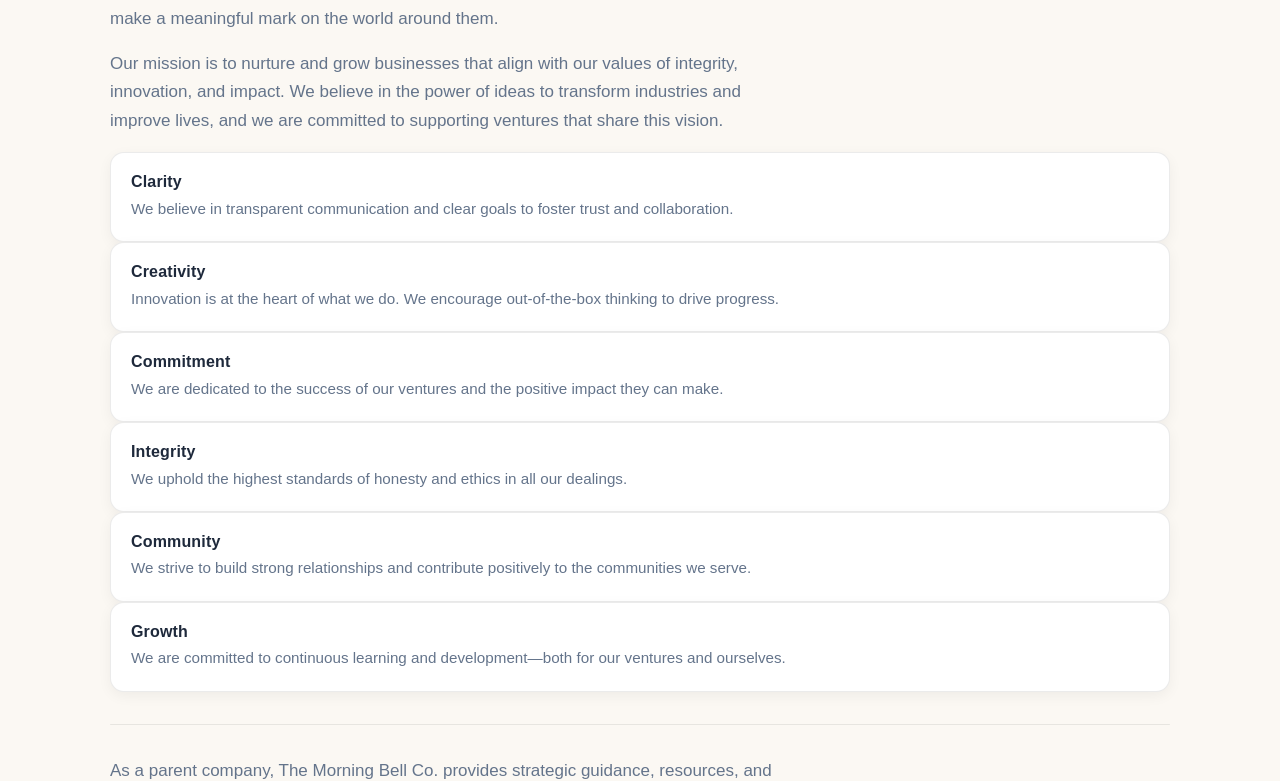
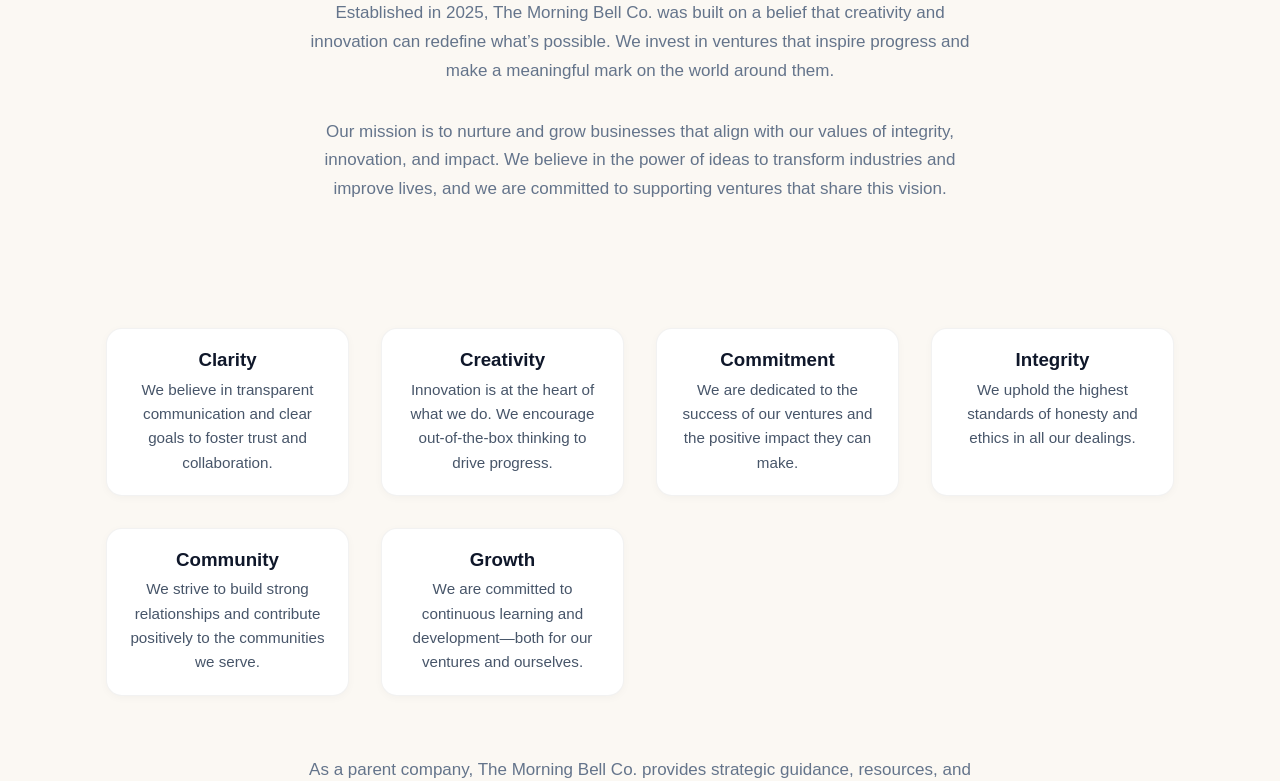
Before and after one commit to BellScriptStudios/the-morning-bell-co, a Next.js app: page / in a window 1280 px wide. Shown: the part 800-1581 px from the top of the page. Built offline with nearby package versions, Linux system fonts and the light colour scheme.

Commit message:
update: about section glow on hover and grid setup

```diff
--- a/src/app/components/AboutSection.tsx
+++ b/src/app/components/AboutSection.tsx
@@ -12,14 +12,15 @@ export default function AboutSection() {
         around them.
       </p>
 
+
       <p className={styles.mission}>
         Our mission is to nurture and grow businesses that align with our values
         of integrity, innovation, and impact. We believe in the power of ideas
         to transform industries and improve lives, and we are committed to
         supporting ventures that share this vision.
       </p>
-
-      <div className={styles.valuesGrid} role="list">
+      <section className={styles.stack} id="stacl">
+        <div className={styles.valuesGrid} role="list">
         <div className={styles.valueCard} role="listitem">
           <h3 className={styles.valueTitle}>Clarity</h3>
           <p className={styles.valueText}>
@@ -62,7 +63,8 @@ export default function AboutSection() {
             ventures and ourselves.
           </p>
         </div>
-      </div>
+        </div>
+      </section>
 
       <div className={styles.divider} />
 
--- a/src/app/styles/AboutSection.module.css
+++ b/src/app/styles/AboutSection.module.css
@@ -1,12 +1,14 @@
 .section {
   max-width: 1100px;
   margin: 0 auto;
-  padding: 0 1rem;
+  padding: clamp(2rem, 8vw, 4rem) 1rem;
   color: var(--text);
   position: relative;
   isolation: isolate;
+  text-align: center;
 }
 
+/* Subtle radial light at top */
 .section::before {
   content: "";
   position: absolute;
@@ -14,7 +16,7 @@
   height: 220px;
   z-index: -1;
   pointer-events: none;
-  background: radial-gradient(700px 260px at 50% 0, rgba(255,255,255,0.06), transparent 60%);
+  background: radial-gradient(700px 260px at 50% 0, rgba(255, 255, 255, 0.06), transparent 60%);
   opacity: 0.8;
 }
 
@@ -23,173 +25,86 @@
   font-size: clamp(1.6rem, 5.5vw, 2.5rem);
   line-height: 1.12;
   margin: 0 0 1rem;
-  letter-spacing: -.02em;
+  letter-spacing: -0.02em;
+  color: #0f172a;
 }
 
 .lead,
 .mission,
 .context {
-  color: var(--muted);
-  font-size: clamp(.98rem, 3.6vw, 1.0625rem);
+  color: var(--muted, #475569);
+  font-size: clamp(0.98rem, 3.6vw, 1.0625rem);
   line-height: 1.7;
-  margin: 0 0 1rem;
+  margin: 0 auto 2rem;
   max-width: 70ch;
   text-wrap: pretty;
 }
 
-.divider {
-  height: 1px;
-  width: 100%;
-  background: var(--line);
-  margin: 1.5rem 0;
-  border-radius: 1px;
+.stack {
+  /* more vertical space like About (a touch more on small screens) */
+  padding: clamp(2.5rem, 7vw, 3.75rem) 0;
+  text-align: center;
 }
 
-.valueGrid {
+.valuesGrid {
   display: grid;
-  gap: 0.9rem;
-  grid-template-columns: 1fr;
-  margin: 1.5rem 0 2rem;
+  grid-template-columns: repeat(auto-fit, minmax(240px, 1fr));
+  /* more space between cards */
+  gap: clamp(1.5rem, 3.5vw, 2.5rem);
+  margin-top: 2rem;
 }
 
 .valueCard {
-  background: var(--panel);
-  border: 1px solid var(--line);
-  color: var(--text);
-  box-shadow: 0 4px 14px rgba(0, 0, 0, 0.05);
-  border-radius: 14px;
-  padding: 1rem;
-  transition: box-shadow 0.2s ease, transform 0.2s ease;
+  background: #ffffff;
+  border-radius: 1rem;
+  border: 1px solid rgba(0, 0, 0, 0.05);
+  box-shadow: 0 2px 8px rgba(0, 0, 0, 0.03);
+  padding: 1.5rem 1.25rem;
+  transition: transform 0.25s ease, box-shadow 0.25s ease, border-color 0.25s ease;
 }
 
+/* same warm gold “glow” as your About page */
 .valueCard:hover {
-  transform: translateY(-2px);
-  box-shadow: 0 10px 22px rgba(0, 0, 0, 0.08);
+  transform: translateY(-4px);
+  border-color: #e6b400;
+  box-shadow:
+    0 0 10px rgba(230, 180, 0, 0.10),
+    0 8px 20px rgba(230, 180, 0, 0.15);
 }
 
 .valueTitle {
-  color: var(--text);
   font-weight: 700;
-  font-size: 1rem;
-  margin: 0 0 0.35rem;
-  letter-spacing: 0.01em;
+  color: #0f172a;
+  margin-bottom: .4rem;
 }
 
 .valueText {
-  color: var(--muted);
+  color: #475569;
   font-size: .95rem;
   line-height: 1.6;
-  margin: 0;
 }
 
-@media (min-width: 640px) {
-  .section { padding: 0 1.25rem; }
-  .valueGrid { gap: 1rem; }
-}
-
+/* tablet/desktop refinements */
 @media (min-width: 960px) {
-  .valueGrid { grid-template-columns: repeat(3, minmax(0, 1fr)); }
-  .divider { margin: 2rem 0; }
+  .valuesGrid { gap: clamp(1.75rem, 2.5vw, 2.5rem); }
   .valueCard { padding: 1.25rem; }
 }
 
+/* motion preference */
 @media (prefers-reduced-motion: reduce) {
   .valueCard { transition: none; }
-}.section {
-  max-width: 1100px;
-  margin: 0 auto;
-  padding: 0 1rem;
-  color: var(--text);
-  position: relative;
-  isolation: isolate;
 }
 
-.section::before {
-  content: "";
-  position: absolute;
-  inset: -8% -4% auto -4%;
-  height: 220px;
-  z-index: -1;
-  pointer-events: none;
-  background: radial-gradient(700px 260px at 50% 0, rgba(255,255,255,0.06), transparent 60%);
-  opacity: 0.8;
-}
 
-.title {
-  font-weight: 800;
-  font-size: clamp(1.6rem, 5.5vw, 2.5rem);
-  line-height: 1.12;
-  margin: 0 0 1rem;
-  letter-spacing: -.02em;
-}
 
-.lead,
-.mission,
-.context {
-  color: var(--muted);
-  font-size: clamp(.98rem, 3.6vw, 1.0625rem);
-  line-height: 1.7;
-  margin: 0 0 1rem;
-  max-width: 70ch;
-  text-wrap: pretty;
-}
-
-.divider {
-  height: 1px;
-  width: 100%;
-  background: var(--line);
-  margin: 1.5rem 0;
-  border-radius: 1px;
-}
-
-.valueGrid {
-  display: grid;
-  gap: 0.9rem;
-  grid-template-columns: 1fr;
-  margin: 1.5rem 0 2rem;
-}
-
-.valueCard {
-  background: var(--panel);
-  border: 1px solid var(--line);
-  color: var(--text);
-  box-shadow: 0 4px 14px rgba(0, 0, 0, 0.05);
-  border-radius: 14px;
-  padding: 1rem;
-  transition: box-shadow 0.2s ease, transform 0.2s ease;
-}
-
-.valueCard:hover {
-  transform: translateY(-2px);
-  box-shadow: 0 10px 22px rgba(0, 0, 0, 0.08);
-}
-
-.valueTitle {
-  color: var(--text);
-  font-weight: 700;
-  font-size: 1rem;
-  margin: 0 0 0.35rem;
-  letter-spacing: 0.01em;
-}
-
-.valueText {
-  color: var(--muted);
-  font-size: .95rem;
-  line-height: 1.6;
-  margin: 0;
-}
-
-@media (min-width: 640px) {
-  .section { padding: 0 1.25rem; }
-  .valueGrid { gap: 1rem; }
-}
-
-@media (min-width: 960px) {
-  .valueGrid { grid-template-columns: repeat(3, minmax(0, 1fr)); }
-  .divider { margin: 2rem 0; }
+/* Mobile adjustments */
+@media (max-width: 640px) {
+  .desc { font-size: 0.95rem; margin-bottom: 1.5rem; }
+  .stack { gap: 1.25rem; margin: 2rem 0 0.5rem; }
   .valueCard { padding: 1.25rem; }
 }
 
+/* Accessibility */
 @media (prefers-reduced-motion: reduce) {
-  .valueCard { transition: none; }
+  .valueCard, .viewAll { transition: none; animation: none; }
 }
--- a/src/app/styles/Page.module.css
+++ b/src/app/styles/Page.module.css
@@ -113,10 +113,7 @@
   100% { background-position: -200% center; }
 }
 
-.about {
-  margin: 3rem;
+.about,
+.portfolio {
+  margin: 2.25rem;
 }
-
-.portfolio {
-  margin-top: 8rem;
-}
```
